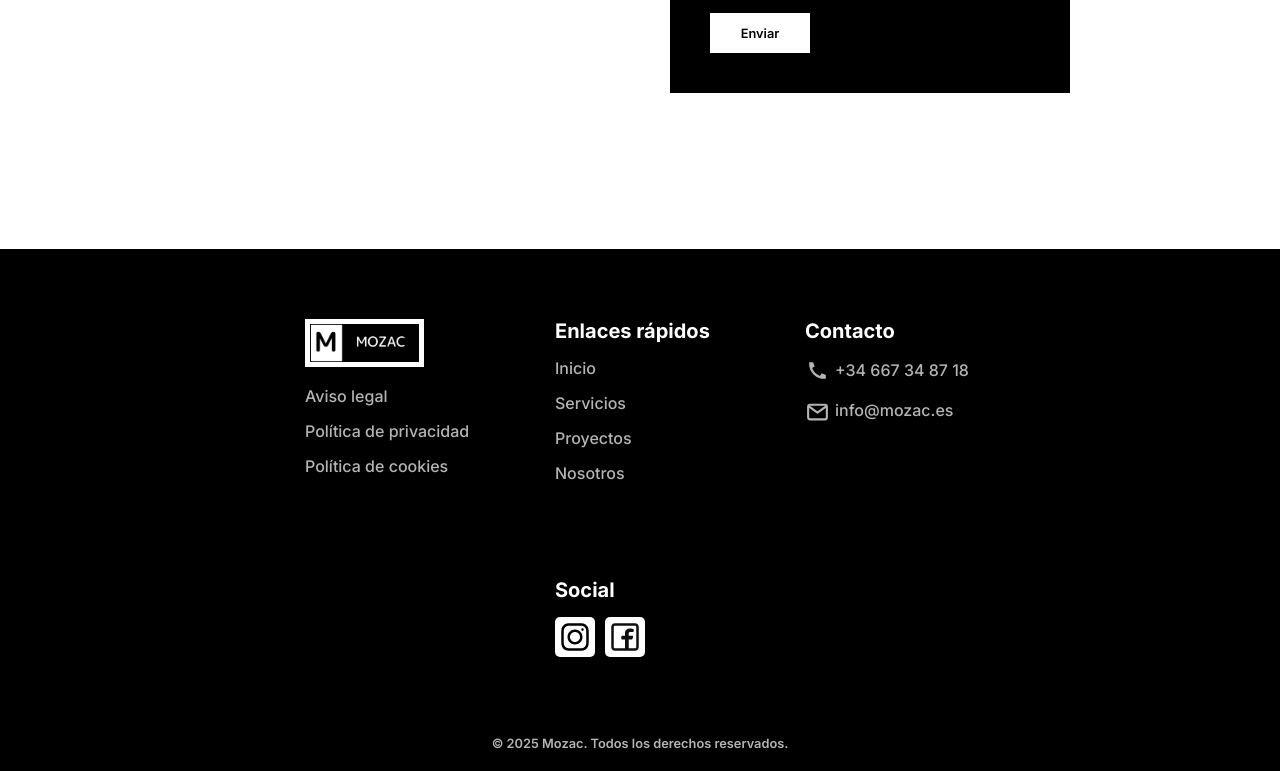
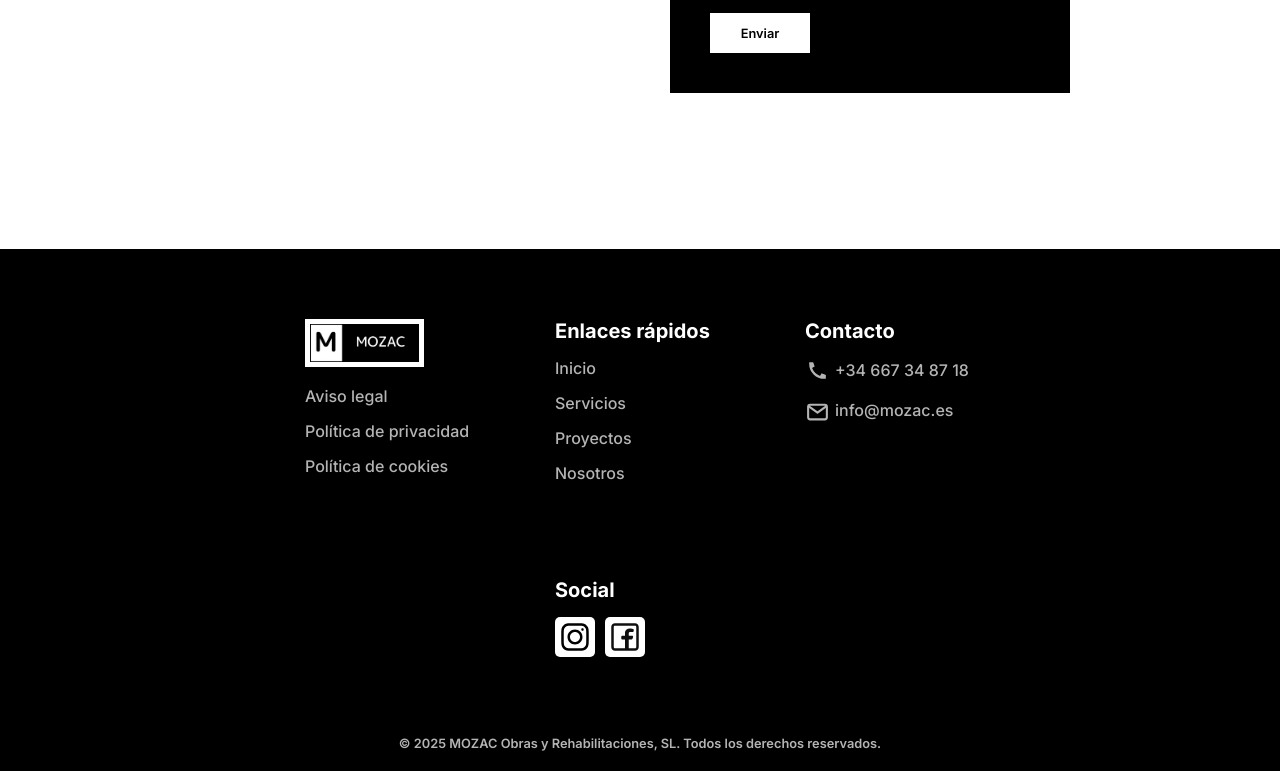
Before and after one commit to GdelaRosa05/MOZAC, a plain HTML site: page contacto-rehabilitaciones-cadiz/index.html in a window 1280 px wide. Shown: the part 1080-1851 px from the top of the page. Drawn offline with Linux system fonts and the light colour scheme.

Commit message:
Copyright

```diff
--- a/contacto-rehabilitaciones-cadiz/index.html
+++ b/contacto-rehabilitaciones-cadiz/index.html
@@ -176,7 +176,7 @@
                     </ul>
                 </div>
             </div>
-            <p>&copy; 2025 Mozac. Todos los derechos reservados.</p>
+            <p>&copy; 2025 MOZAC Obras y Rehabilitaciones, SL. Todos los derechos reservados.</p>
     </footer>
 
     <script src="../script.js"></script>
```
Also changed, not shown: empresa-reformas-cadiz/index.html (+1 -1 lines), index.html (+1 -1 lines), proyectos-reformas-cadiz/index.html (+1 -1 lines), servicios-reformas/index.html (+1 -1 lines).
